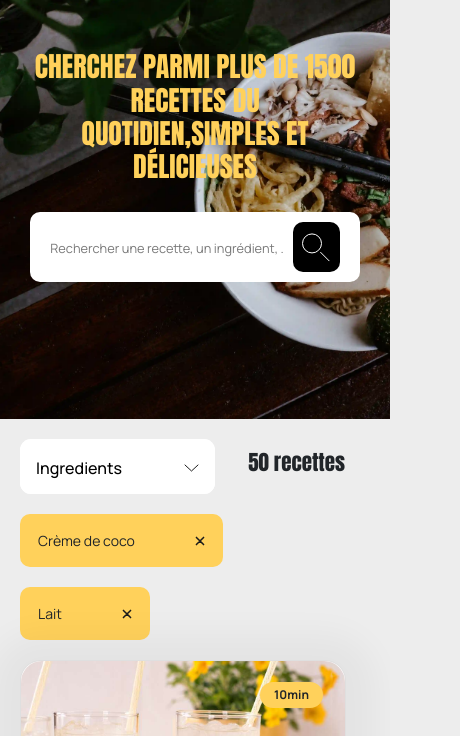
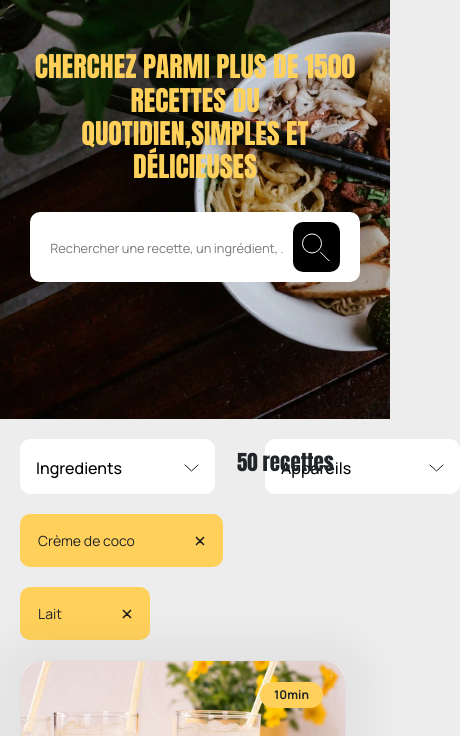
Before and after one commit to rockethelll/Les_petits_plats, a website with bundled scripts: page index.html in a window 390 px wide. Shown: the part 87-823 px from the top of the page, 460 px wide, since content can reach past the window. Built offline with nearby package versions, Linux system fonts and the light colour scheme.

Commit message:
change responsive for cards

```diff
--- a/index.html
+++ b/index.html
@@ -28,29 +28,31 @@
     </div>
 </header>
 <main>
-    <section class="filters">
+    <section class="filters row">
         <div class="filters-container">
-            <div class="dropdown">
-                <button class="dropdown__button" type="button" id="dropdown-button">
-                    Ingredients
-                    <img class="chevron-up" src="./assets/icons/chevron-up-solid.svg" alt="chevron up">
-                    <img class="chevron-down" src="./assets/icons/chevron-down-solid.svg" alt="chevron down">
-                </button>
+            <div class="filter ingredients-container"></div>
+            <div class="filter ustensils-container"></div>
+<!--            <div class="dropdown">-->
+<!--                <button class="dropdown__button" type="button">-->
+<!--                    Ingredients-->
+<!--                    <img class="chevron-up" src="./assets/icons/chevron-up-solid.svg" alt="chevron up">-->
+<!--                    <img class="chevron-down" src="./assets/icons/chevron-down-solid.svg" alt="chevron down">-->
+<!--                </button>-->
 
-                <ul class="dropdown-items">
-                    <li>
-                        <div class="dropdown-search">
-                            <label for="dropdownSearch"></label>
-                            <input type="search" id="dropdownSearch">
-                            <img class="clean-icon" src="./assets/icons/close.svg" alt="Clean search field">
-                            <img class="search-icon" src="./assets/icons/search.svg" alt="Search icon">
-                        </div>
-                    </li>
-                    <li><a class="dropdown-item" href="#">Action</a></li>
-                    <li><a class="dropdown-item" href="#">Another action</a></li>
-                    <li><a class="dropdown-item" href="#">Something else here</a></li>
-                </ul>
-            </div>
+<!--                <ul class="dropdown-items">-->
+<!--                    <li>-->
+<!--                        <div class="dropdown-search">-->
+<!--                            <label for="dropdownSearch"></label>-->
+<!--                            <input type="search" id="dropdownSearch">-->
+<!--                            <img class="clean-icon" src="./assets/icons/close.svg" alt="Clean search field">-->
+<!--                            <img class="search-icon" src="./assets/icons/search.svg" alt="Search icon">-->
+<!--                        </div>-->
+<!--                    </li>-->
+<!--                    <li><a class="dropdown-item" href="#">Action</a></li>-->
+<!--                    <li><a class="dropdown-item" href="#">Another action</a></li>-->
+<!--                    <li><a class="dropdown-item" href="#">Something else here</a></li>-->
+<!--                </ul>-->
+<!--            </div>-->
         </div>
         <h2 class="total-recipes"></h2>
     </section>
@@ -74,12 +76,10 @@
             </div>
         </div>
     </div>
-
-
-    <section class="container-fluid gallery row justify-content-center justify-content-lg-between"></section>
+    <section class="container-fluid gallery row"></section>
 </main>
 <script type="module" src="./src/scripts/index.js"></script>
-<script type="module" src="./src/scripts/utils/Filter.js"></script>
+<script type="module" src="./src/scripts/utils/mainFilter.js"></script>
 <script type="module" src="./src/scripts/templates/DropdownFilter.js"></script>
 </body>
 </html>
--- a/src/css/style.css
+++ b/src/css/style.css
@@ -16,6 +16,7 @@ header {
     justify-content: center;
     align-items: center;
     flex-direction: column;
+    margin-bottom: 20px;
 }
 
 .header {
@@ -95,16 +96,39 @@ header {
 /* FILTERS */
 /*--------*/
 
-.filters {
+section.filters {
     display: flex;
     justify-content: space-between;
     align-items: center;
     margin: 20px 0;
     height: 55px;
-    position: relative;
 }
 
-.filters .dropdown {
+section.filters .filters-container {
+    display: flex;
+    align-items: center;
+    padding: 0;
+    width: 70%;
+}
+
+.filters-container .filter {
+    margin-right: 50px;
+}
+
+.filters .total-recipes {
+    width: 130px;
+    font-size: 21px;
+    position: absolute;
+    right: 9dvw;
+}
+
+.filters-container.ingredients-container,
+.filters-container.ustensils-container {
+    width: 195px;
+    height: 55px;
+}
+
+.filters .handle-dropdown {
     display: flex;
     flex-direction: column;
     z-index: 0;
@@ -114,8 +138,7 @@ header {
     background: var(--color-white);
     font-weight: 500;
     overflow: hidden;
-    position: absolute;
-    top: 0;
+    position: relative;
 }
 
 .dropdown__button {
@@ -128,13 +151,13 @@ header {
     padding: 17px 16px;
 }
 
-.dropdown.show {
+.filters .handle-dropdown.show {
     height: 315px;
     z-index: 10;
     transition: all 0.3s ease-in-out;
 }
 
-.dropdown:not(.show) {
+.handle-dropdown:not(.show) {
     transition: all 0.3s ease-in-out;
 }
 
@@ -146,7 +169,9 @@ header {
     list-style: none;
     border: none;
     padding: 0;
+    overflow-y: auto;
 }
+
 .dropdown-items label {
     display: none;
 }
@@ -196,11 +221,6 @@ header {
     background: var(--color-tertiary);
 }
 
-.total-recipes {
-    font-size: 21px;
-    margin-right: 25px;
-}
-
 .gallery .no-result {
     width: 100%;
     text-align: center;
@@ -224,7 +244,6 @@ header {
 }
 
 .selected-items .list-items {
-    /*padding-left: 0;*/
     margin-right: 30px;
     margin-bottom: 20px;
 }
@@ -252,9 +271,9 @@ header {
     stroke: black;
 }
 
-/*------*/
-/* Cards*/
-/*------*/
+/*-------*/
+/* Cards */
+/*-------*/
 main .container-fluid {
     padding: 0;
 }
@@ -267,7 +286,6 @@ main .container-fluid {
 .card {
     margin-bottom: 66px;
     border-radius: 21px !important;
-    width: 23.75rem;
     box-shadow: 0 4px 34px 30px rgba(0, 0, 0, 0.04);
 }
 
@@ -338,10 +356,6 @@ main .container-fluid {
 }
 
 @media screen and (max-width: 990px) {
-    .card {
-        width: 40rem;
-    }
-
     .card .card-text {
         margin-bottom: 24px;
     }
@@ -362,10 +376,6 @@ main .container-fluid {
 
     .header__search {
         width: 80%;
-    }
-
-    .card {
-        width: 30rem;
     }
 }
 
--- a/src/scripts/index.js
+++ b/src/scripts/index.js
@@ -1,12 +1,17 @@
 import { recipes } from '../data/recipes.js'
 import Card from './templates/Card.js'
-import filterByName from './utils/Filter.js'
+import filterByName from './utils/mainFilter.js'
 import { cleanSearch, resetFilter } from './utils/cleanInputSearch.js'
+import {getUniqueAndSortedAppliances, createDropdown, getUniqueAndSortedIngredients} from "./templates/filterByTag.js";
 
 const btnReset = document.querySelector('.clean-search')
 btnReset.addEventListener('click', resetFilter)
 
 const gallerySection = document.querySelector('.gallery')
+
+const ingredientsContainer = document.querySelector('.ingredients-container');
+const ustensilsContainer = document.querySelector('.ustensils-container');
+
 
 export async function displayCard (data) {
   gallerySection.innerHTML = ''
@@ -16,7 +21,7 @@ export async function displayCard (data) {
     const cardElement = card.generateElement()
 
     const cardContainer = document.createElement('div')
-    cardContainer.classList.add('col-auto', 'd-flex', 'justify-content-between')
+    cardContainer.classList.add('col-12', 'col-md-6', 'col-lg-4', 'd-flex')
     cardContainer.appendChild(cardElement)
 
     gallerySection.appendChild(cardContainer)
@@ -28,6 +33,8 @@ const init = async () => {
   displayCard(recipes)
   cleanSearch()
   filterByName(recipes)
+  createDropdown('Ingredients', getUniqueAndSortedIngredients(recipes), ingredientsContainer)
+  createDropdown('Appareils', getUniqueAndSortedAppliances(recipes), ustensilsContainer)
 }
 
 init()
--- a/src/scripts/templates/DropdownFilter.js
+++ b/src/scripts/templates/DropdownFilter.js
@@ -1,6 +1,7 @@
-const dropdownBtn = document.getElementById('dropdown-button')
-const dropdown = document.querySelector('.dropdown')
+const dropdownBtns = document.querySelectorAll('.dropdown__button')
 
+dropdownBtns.forEach((dropdownBtn) => {
+  const dropdown = document.querySelector('.handle-dropdown')
   dropdownBtn.addEventListener('click', () => {
     const chevronUp = document.querySelector('.chevron-up')
     const chevronDown = document.querySelector('.chevron-down')
@@ -8,3 +9,4 @@ dropdownBtn.addEventListener('click', () => {
     chevronDown.classList.toggle('d-none')
     dropdown.classList.toggle('show')
   })
+})
--- /dev/null
+++ b/src/scripts/templates/filterByTag.js
@@ -0,0 +1,100 @@
+export function createDropdown(name, items, container) {
+  // Create dropdown element
+  const dropdown = document.createElement('div');
+  dropdown.classList.add('handle-dropdown');
+
+  // Create button element
+  const button = document.createElement('button');
+  button.classList.add('dropdown__button');
+  button.type = 'button';
+  button.textContent = name;
+  dropdown.appendChild(button);
+
+  // Create chevron-up and chevron-down images
+  const chevronUp = document.createElement('img');
+  chevronUp.classList.add('chevron-up');
+  chevronUp.src = './assets/icons/chevron-up-solid.svg';
+  chevronUp.alt = 'chevron up';
+  button.appendChild(chevronUp);
+
+  const chevronDown = document.createElement('img');
+  chevronDown.classList.add('chevron-down');
+  chevronDown.src = './assets/icons/chevron-down-solid.svg';
+  chevronDown.alt = 'chevron down';
+  button.appendChild(chevronDown);
+
+  // Create ul element for dropdown items
+  const ul = document.createElement('ul');
+  ul.classList.add('dropdown-items');
+
+  // Create dropdown search input
+  const searchLi = document.createElement('li');
+  const searchDiv = document.createElement('div');
+  searchDiv.classList.add('dropdown-search');
+  searchLi.appendChild(searchDiv);
+
+  const label = document.createElement('label');
+  label.setAttribute('for', 'dropdownSearch');
+  searchDiv.appendChild(label);
+
+  const searchInput = document.createElement('input');
+  searchInput.setAttribute('type', 'search');
+  searchInput.setAttribute('id', 'dropdownSearch');
+  searchInput.setAttribute('placeholder', 'Rechercher');
+  searchDiv.appendChild(searchInput);
+
+  const cleanIcon = document.createElement('img');
+  cleanIcon.classList.add('clean-icon');
+  cleanIcon.src = './assets/icons/close.svg';
+  cleanIcon.alt = 'Clean search field';
+  searchDiv.appendChild(cleanIcon);
+
+  const searchIcon = document.createElement('img');
+  searchIcon.classList.add('search-icon');
+  searchIcon.src = './assets/icons/search.svg';
+  searchIcon.alt = 'Search icon';
+  searchDiv.appendChild(searchIcon);
+
+  ul.appendChild(searchLi);
+
+  // Create li elements for each item in the list
+  items.forEach(item => {
+    const li = document.createElement('li');
+    const a = document.createElement('a');
+    a.classList.add('dropdown-item');
+    a.href = '#';
+    a.textContent = item;
+    li.appendChild(a);
+    ul.appendChild(li);
+  });
+
+  dropdown.appendChild(ul);
+
+  container.appendChild(dropdown);
+}
+
+// Get all ingredients from all recipes and remove duplicates and sort them alphabetically
+export function getUniqueAndSortedIngredients(recipes) {
+  const uniqueIngredients = [...new Set([].concat(...recipes.map(recipe => recipe.ingredients.map(ingredient => ingredient.ingredient))))].reduce((acc, ingredient) => {
+    const capitalizedIngredient = ingredient.charAt(0).toUpperCase() + ingredient.slice(1);
+    if (!acc.includes(capitalizedIngredient)) {
+      acc.push(capitalizedIngredient);
+    }
+    return acc;
+  }, []);
+
+  return uniqueIngredients.slice().sort();
+}
+
+// Get all ustensils from all recipes and remove duplicates and sort them alphabetically
+export function getUniqueAndSortedAppliances(recipes) {
+  const uniqueAppliances = [...new Set([].concat(...recipes.map(recipe => recipe.appliance)))].reduce((acc, appliance) => {
+    const capitalizedAppliance = appliance.charAt(0).toUpperCase() + appliance.slice(1);
+    if (!acc.includes(capitalizedAppliance)) {
+      acc.push(capitalizedAppliance);
+    }
+    return acc;
+  }, []);
+
+  return uniqueAppliances.slice().sort();
+}
--- a/src/scripts/utils/cleanInputSearch.js
+++ b/src/scripts/utils/cleanInputSearch.js
@@ -1,4 +1,4 @@
-import { updateTotalRecipes } from './Filter.js'
+import { updateTotalRecipes } from './mainFilter.js'
 import { recipes } from '../../data/recipes.js'
 import { displayCard } from '../index.js'
 
--- a/src/scripts/utils/Filter.js
+++ b/src/scripts/utils/mainFilter.js
@@ -58,7 +58,8 @@ export default function filterByName (recipes) {
     if (filteredRecipes.length === 0) {
       const noResult = document.createElement('div')
       noResult.classList.add('no-result')
-      noResult.textContent = 'Aucune recette ne correspond à votre critère… vous pouvez chercher « tarte aux pommes », « poisson », etc.'
+      noResult.textContent = 'Aucune recette ne correspond à votre critère… vous pouvez rechercher « tarte aux pommes' +
+        ' », « poisson », etc.'
       gallerySection.appendChild(noResult)
     } else {
       // Display sorted recipes
```
Lines whose indentation alone changed are shown as unchanged.
